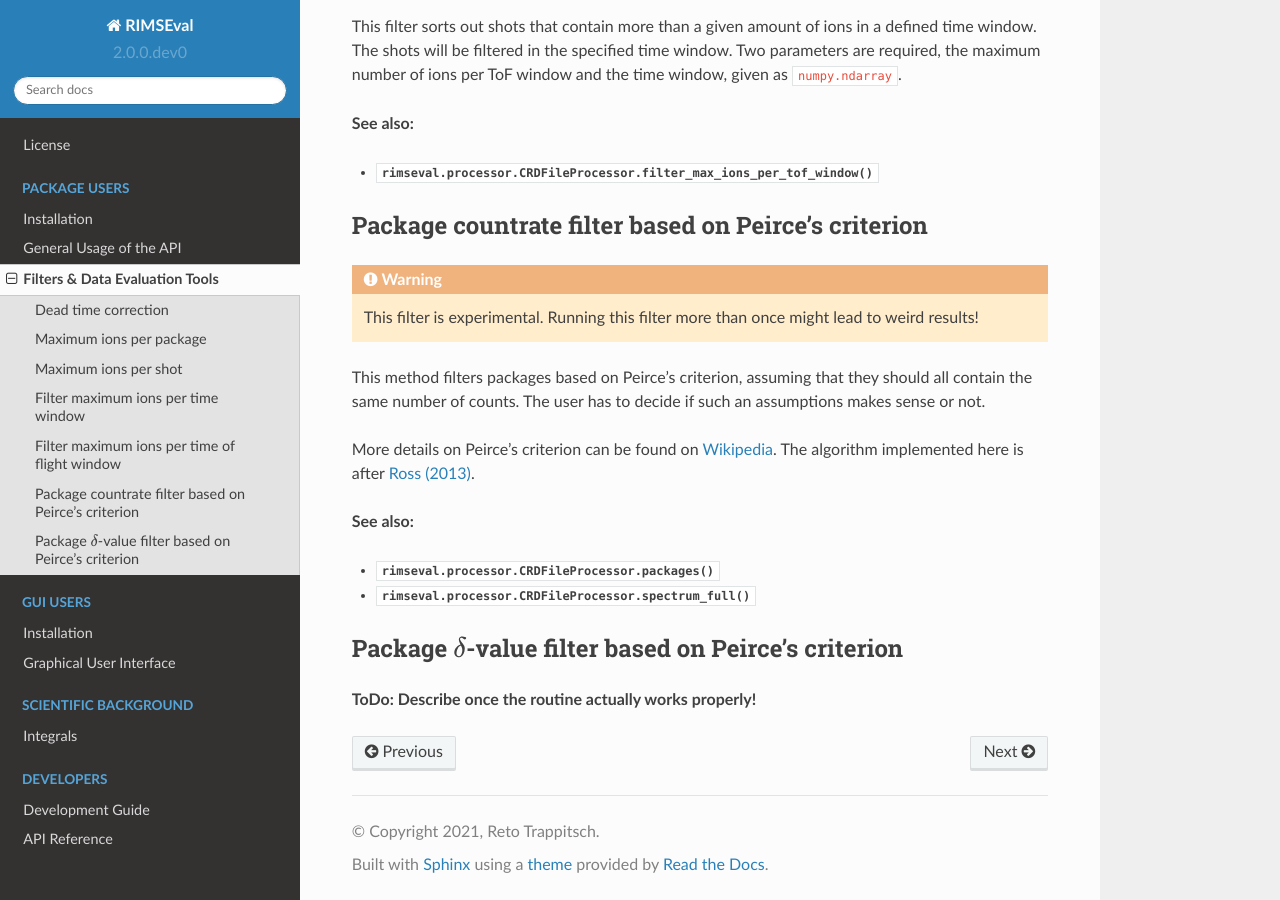
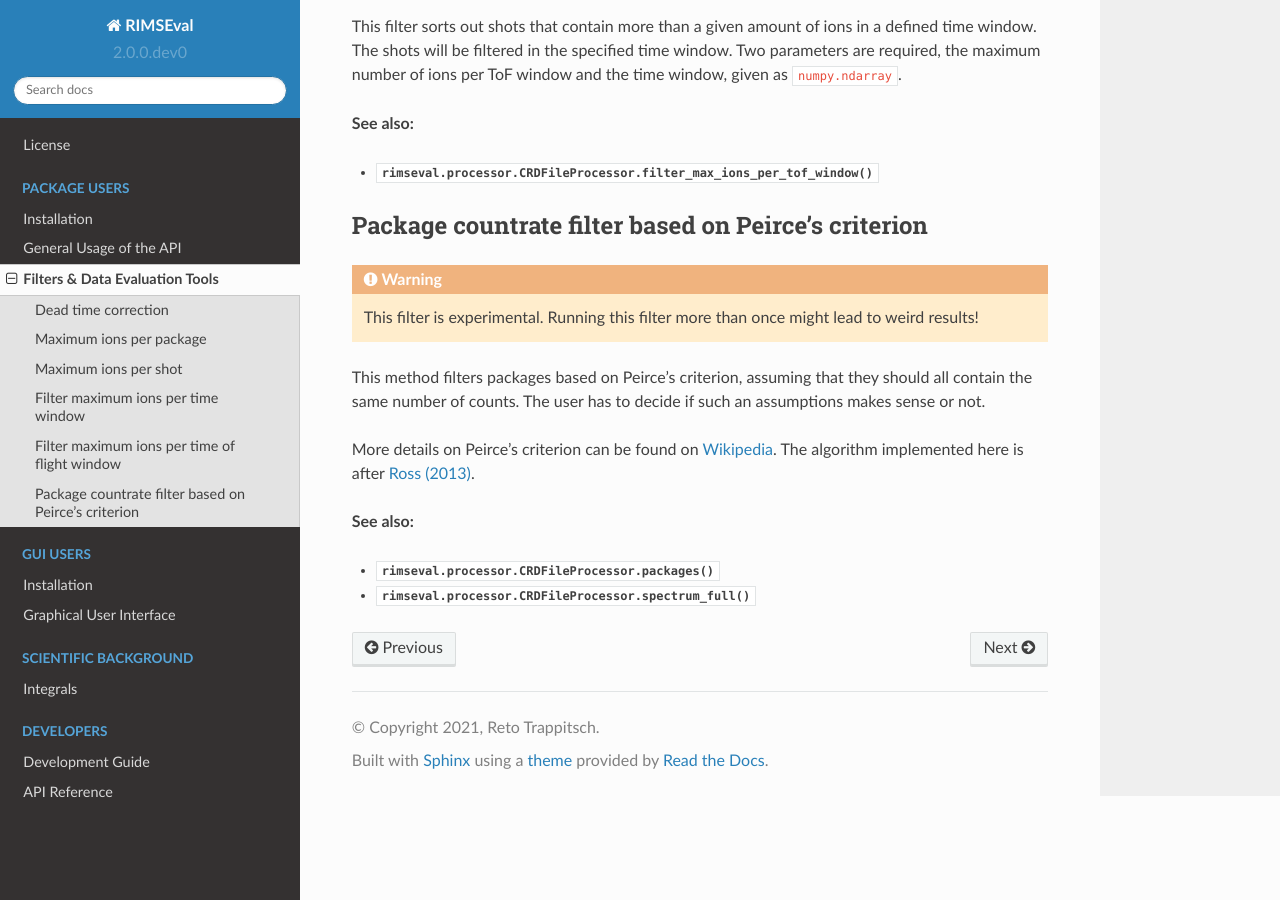
Before and after one commit to RIMS-Code/RIMSEval, a Sphinx documentation site: the page built from docs/pkg/filters.rst, in a window 1280 px wide and 900 px high, scrolled down 2439 px. Built offline with Sphinx 7.4.7 and the Read the Docs theme 2.0.0, drawn with Linux system fonts in a browser that asks for light colours.

Commit message:
Remove Pierce deltas from documentations

```diff
--- a/docs/pkg/filters.rst
+++ b/docs/pkg/filters.rst
@@ -156,9 +156,3 @@ The algorithm implemented here is after
 
 - :meth:`rimseval.processor.CRDFileProcessor.packages`
 - :meth:`rimseval.processor.CRDFileProcessor.spectrum_full`
-
----------------------------------------------------------------
-Package :math:`\delta`-value filter based on Peirce's criterion
----------------------------------------------------------------
-
-**ToDo: Describe once the routine actually works properly!**
```
